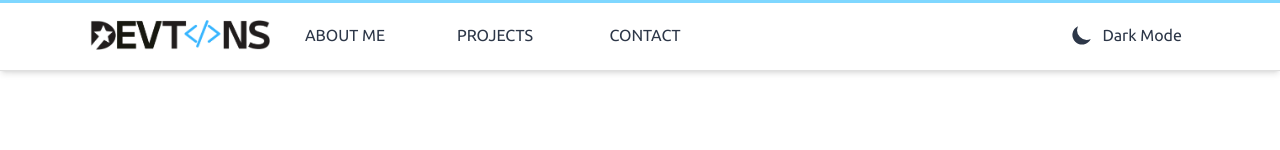
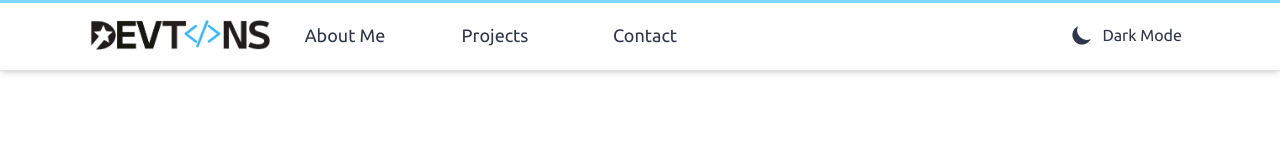
Before and after one commit to tonsisouvanh/devtons, a React (Create React App) app: page / in a window 1280 px wide. Shown: the top 150 px of the page. Built offline with nearby package versions, Linux system fonts and the light colour scheme.

Commit message:
fix navbar

```diff
--- a/src/components/Navbar.jsx
+++ b/src/components/Navbar.jsx
@@ -34,13 +34,13 @@ const Navbar = () => {
           {/* Menu container */}
           <div className='hidden text-primary py-3 md:flex md:flex-1'>
             <ScrollLink activeClass="text-accent font-bold" to="about" spy={true} smooth={true} offset={-100} duration={500} >
-              <button className='whitespace-nowrap min-w-[150px] hover:font-bold uppercase outline-none'>About Me</button>
+              <button className='whitespace-nowrap min-w-[150px] hover:font-bold text-lg outline-none'>About Me</button>
             </ScrollLink>
             <ScrollLink activeClass="text-accent font-bold" to="projects" spy={true} smooth={true} offset={-100} duration={500} >
-              <button className='whitespace-nowrap min-w-[150px]  hover:font-bold uppercase outline-none'>Projects</button>
+              <button className='whitespace-nowrap min-w-[150px]  hover:font-bold text-lg outline-none'>Projects</button>
             </ScrollLink>
             <ScrollLink activeClass="text-accent font-bold" to="contactme" spy={true} smooth={true} offset={-100} duration={500} >
-              <button className='whitespace-nowrap min-w-[150px]  hover:font-bold uppercase outline-none'>Contact</button>
+              <button className='whitespace-nowrap min-w-[150px]  hover:font-bold text-lg outline-none'>Contact</button>
             </ScrollLink>
           </div>
 
```
Also changed, not shown: firebase.json (added), 1 other file (tests, documents, lock files or other folders).
